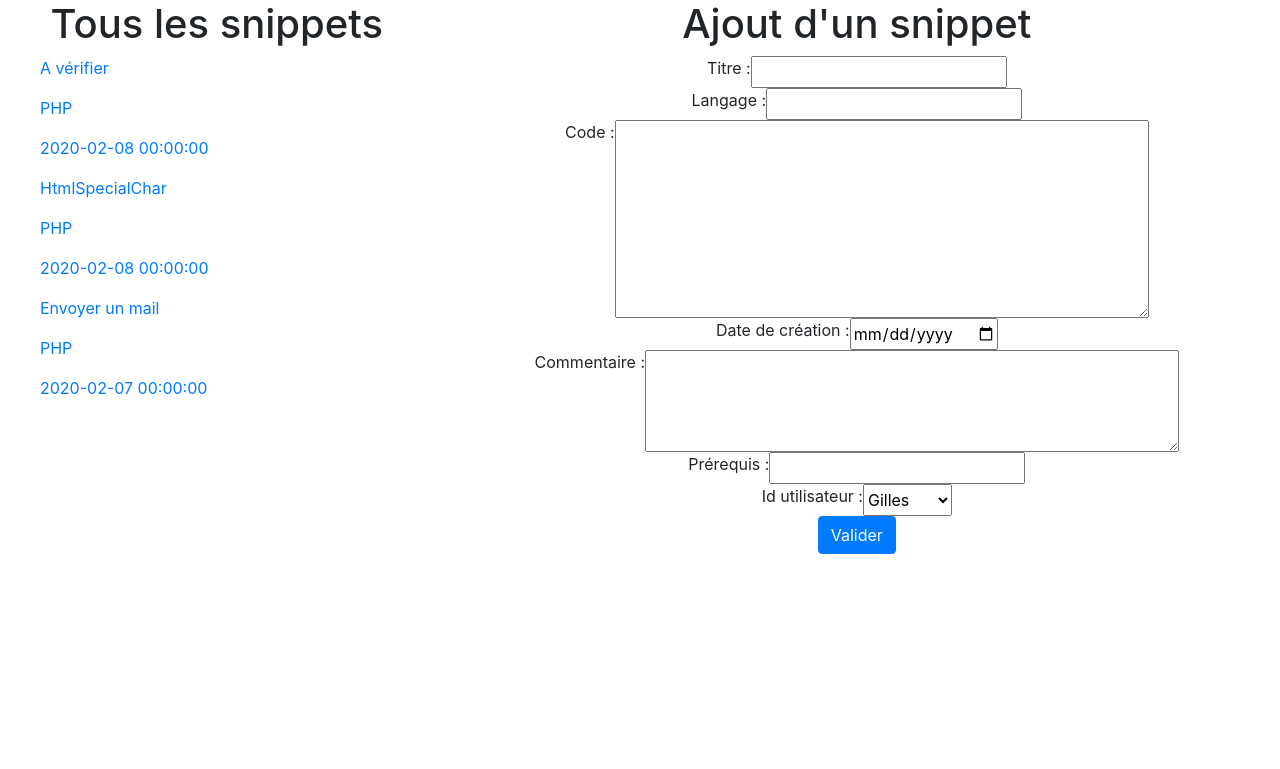
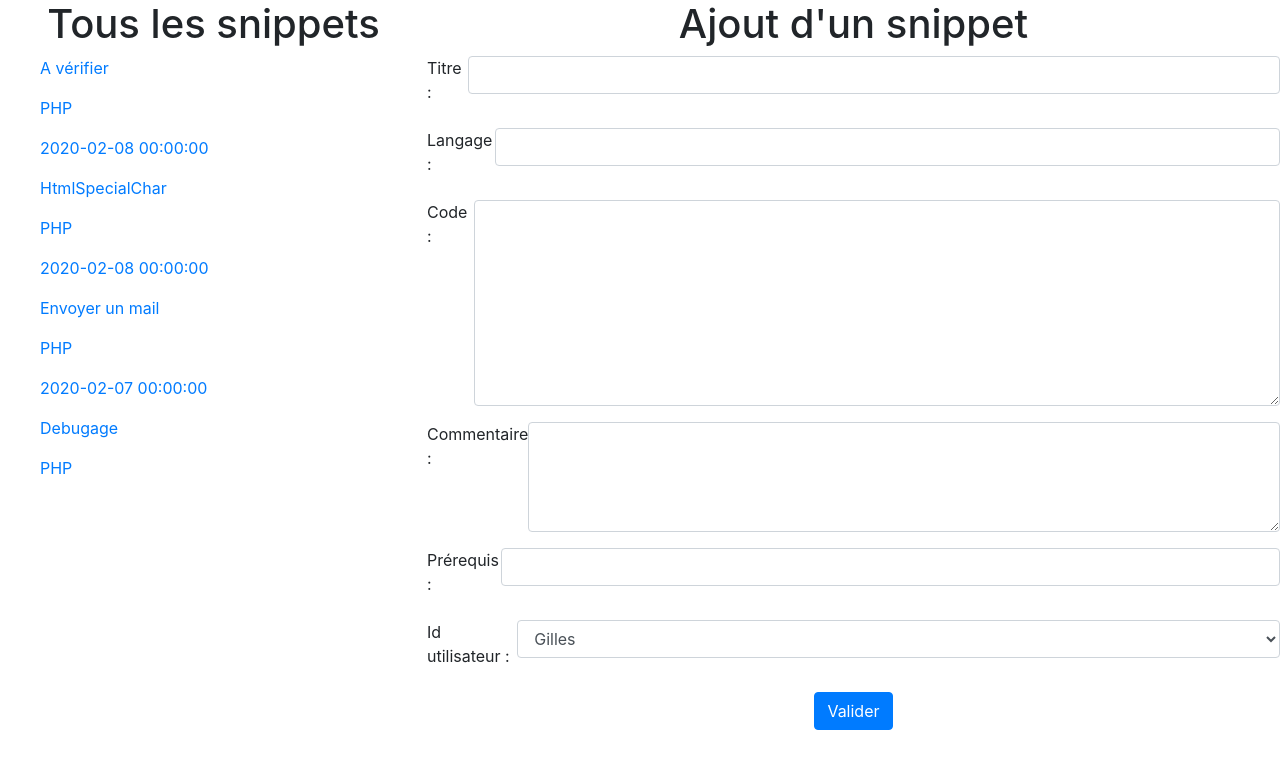
Before and after one commit to gillout/snippets, a PHP site: page /?action=addSnippet in a window 1280 px wide. Shown: the top 769 px of the page. Run offline with PHP 8.4, Linux system fonts and the light colour scheme; data comes from the database, SQL or seed files in the repository; a stand-in replaces the project's code that opens the database connection; some libraries are stand-ins or nearby versions.

Commit message:
Update Ok et affichage des catégories d'un snippet ajouté

```diff
--- a/ctrl/SnippetCtrl.php
+++ b/ctrl/SnippetCtrl.php
@@ -35,7 +35,7 @@ class SnippetCtrl
             $snippet->setTitle($_POST['title']);
             $snippet->setLanguage($_POST['language']);
             $snippet->setCode(htmlentities($_POST['code']));
-            $snippet->setDateCrea($_POST['dateCrea']);
+            $snippet->setDateCrea(date("Y-m-d H:i:s"));
             $snippet->setComment($_POST['comment']);
             $snippet->setRequirement($_POST['requirement']);
             $snippet->setUserId($_POST['userId']);
@@ -62,7 +62,6 @@ class SnippetCtrl
             $snippet->setTitle($_POST['title']);
             $snippet->setLanguage($_POST['language']);
             $snippet->setCode(htmlentities($_POST['code']));
-            $snippet->setDateCrea($_POST['dateCrea']);
             $snippet->setComment(htmlentities($_POST['comment']));
             $snippet->setRequirement(htmlentities($_POST['requirement']));
             $snippet->setUserId($_POST['userId']);
--- a/model/CatManager.php
+++ b/model/CatManager.php
@@ -82,4 +82,18 @@ class CatManager
         }
         return null;
     }
+
+    public function getCatsBySnippetId($id)
+    {
+        $this->_db->exec("set names utf8");
+        $req = $this->_db->prepare('SELECT c.catId, c.label FROM cat c JOIN snipcat sc ON sc.catId = c.catId WHERE sc.snippetId = :id');
+        $req->bindParam(':id', $id);
+        $req->setFetchMode(PDO::FETCH_ASSOC);
+        $req->execute();
+        $result = [];
+        foreach ($req->fetchAll() as $cat) {
+            $result[] = $this->hydrate($cat, new Cat);
+        }
+        return $result;
+    }
 }
--- a/model/SnippetDto.php
+++ b/model/SnippetDto.php
@@ -10,6 +10,7 @@ class SnippetDto
     private $_comment;
     private $_requirement;
     private $_user;
+    private $_cats = [];
 
     /**
      * @return mixed
@@ -138,4 +139,20 @@ class SnippetDto
     {
         $this->_user = $user;
     }
+
+    /**
+     * @return mixed
+     */
+    public function getCats()
+    {
+        return $this->_cats;
+    }
+
+    /**
+     * @param mixed $cats
+     */
+    public function setCats($cats)
+    {
+        $this->_cats = $cats;
+    }
 }
--- a/model/SnippetManager.php
+++ b/model/SnippetManager.php
@@ -87,7 +87,7 @@ class SnippetManager
             echo '</pre>';
             // Préparation requête update
             $this->_db->exec("set names utf8");
-            $req = $this->_db->prepare('UPDATE snippet SET title=:title, language=:language, code=:code, dateCrea=:dateCrea, comment=:comment, requirement=:requirement, userId=:userId WHERE snippetId=:snippetId');
+            $req = $this->_db->prepare('UPDATE snippet SET title=:title, language=:language, code=:code, comment=:comment, requirement=:requirement, userId=:userId WHERE snippetId=:snippetId');
             // Assignation valeurs
             $title = $snippet->getTitle();
             $req->bindParam(':title', $title);
@@ -95,8 +95,6 @@ class SnippetManager
             $req->bindParam(':language', $language);
             $code = $snippet->getCode();
             $req->bindParam(':code', $code);
-            $dateCrea = $snippet->getDateCrea();
-            $req->bindParam(':dateCrea', $dateCrea);
             $comment = $snippet->getComment();
             $req->bindParam(':comment', $comment);
             $requirement = $snippet->getRequirement();
--- a/service/SnippetService.php
+++ b/service/SnippetService.php
@@ -1,26 +1,27 @@
 <?php
 
 require_once(ROOT_DIR . '/model/UserManager.php');
-//require_once(ROOT_DIR . '/model/CatManager.php');
+require_once(ROOT_DIR . '/model/CatManager.php');
 require_once(ROOT_DIR . '/model/SnippetManager.php');
 require_once(ROOT_DIR . '/model/SnippetDto.php');
 
 class SnippetService
 {
     private $_userManager;
-//    private $_catManager;
+    private $_catManager;
     private $_snippetManager;
 
     public function __construct(PDO $db)
     {
         $this->_userManager = new UserManager($db);
-//        $this->_catManager = new CatManager($db);
+        $this->_catManager = new CatManager($db);
         $this->_snippetManager = new SnippetManager($db);
     }
 
     public function findById($id)
     {
         $snippet = $this->_snippetManager->getOneSnippet($id);
+        $cats = $this->_catManager->getCatsBySnippetId($id);
         $result = new SnippetDto();
         $result->setSnippetId($snippet->getSnippetId());
         $result->setTitle($snippet->getTitle());
@@ -30,9 +31,8 @@ class SnippetService
         $result->setComment($snippet->getComment());
         $result->setRequirement($snippet->getRequirement());
         $user = $this->_userManager->getOneUser($snippet->getUserId());
-//        $cat = $this->_catManager->getOneCat($snippet->getCatId());
+        $result->setCats($cats);
         $result->setUser($user);
-//        $result->setCat($cat);
         return $result;
     }
     public function findLast()
--- a/sql-infos.sql
+++ b/sql-infos.sql
@@ -47,12 +47,14 @@ INSERT INTO `cat` (`catId`, `label`) VALUES (NULL, 'Infos');
 INSERT INTO `snippet` (`snippetId`, `title`, `language`, `code`, `dateCrea`, `comment`, `requirement`, `userId`) VALUES (NULL, 'A vérifier', 'PHP', '<?php echo \'test\'; ?>\r\npeut être remplacé par\r\n<?= \'test\'; ?>\r\nA confirmer', '2020-02-08', 'Voir avec Matthieu', NULL, 1);
 INSERT INTO `snippet` (`snippetId`, `title`, `language`, `code`, `dateCrea`, `comment`, `requirement`, `userId`) VALUES (NULL, 'HtmlSpecialChar', 'PHP', 'HTMLSPECIALCHAR($_GET[\'variable\'])', '2020-02-08', NULL, NULL, 1);
 INSERT INTO `snippet` (`snippetId`, `title`, `language`, `code`, `dateCrea`, `comment`, `requirement`, `userId`) VALUES (NULL, 'Envoyer un mail', 'PHP', 'mail("label@fournisseur", "Sujet", $message, $header);', '2020-02-07', NULL, NULL, 2);
+INSERT INTO `snippet` (`snippetId`, `title`, `language`, `code`, `comment`, `requirement`, `userId`) VALUES (NULL, 'Debugage', 'PHP', '<?phg debugueur ?>', NULL, NULL, 2);
 
 INSERT INTO `snipcat` (`snippetId`, `catId`) VALUES (1, 3);
 INSERT INTO `snipcat` (`snippetId`, `catId`) VALUES (2, 3);
 INSERT INTO `snipcat` (`snippetId`, `catId`) VALUES (3, 3);
 INSERT INTO `snipcat` (`snippetId`, `catId`) VALUES (4, 1);
 INSERT INTO `snipcat` (`snippetId`, `catId`) VALUES (5, 2);
+INSERT INTO `snipcat` (`snippetId`, `catId`) VALUES (7, 1);
 
 SELECT title, language, code, dateCrea, comment, requirement, name, label
 	FROM snippet s, user, snipcat sc, cat c
--- a/view/addUpdSnippetView.php
+++ b/view/addUpdSnippetView.php
@@ -11,43 +11,34 @@
         <?php if ($isUpdate) { ?>
                 <input type="text" name="snippetId" value="<?= $isUpdate ? $snippet->getSnippetId() : '' ?>" hidden>
         <?php } ?>
-        <div>
-            <label>Titre :</label>
-            <input type="text" name="title" value="<?= $isUpdate ? $snippet->getTitle() : '' ?>" required>
+        <div class="form-group">
+            <label for="title">Titre :</label>
+            <input type="text" class="form-control" id="title" name="title" value="<?= $isUpdate ? $snippet->getTitle() : '' ?>" required>
         </div>
-        <div>
-            <label>Langage :</label>
-            <input type="text" name="language" value="<?= $isUpdate ? $snippet->getLanguage() : '' ?>" required>
+        <div class="form-group">
+            <label for="language">Langage :</label>
+            <input type="text" class="form-control" id="language" name="language" value="<?= $isUpdate ? $snippet->getLanguage() : '' ?>" required>
         </div>
-        <div>
-            <label>Code :</label>
-            <textarea name="code" rows="8" cols="50" required><?= $isUpdate ? $snippet->getCode() : '' ?></textarea>
+        <div class="form-group">
+            <label for="code">Code :</label>
+            <textarea class="form-control" id="code" name="code" rows="8" cols="50" required><?= $isUpdate ? $snippet->getCode() : '' ?></textarea>
         </div>
-        <div>
-            <label>Date de création :</label>
-            <input type="date" name="dateCrea" value="<?= $isUpdate ? $snippet->getDateCrea() : '' ?>">
+        <div class="form-group">
+            <label for="comment">Commentaire :</label>
+            <textarea class="form-control" id="comment" name="comment" rows="4" cols="50"><?= $isUpdate ? $snippet->getComment() : '' ?></textarea>
         </div>
-        <div>
-            <label>Commentaire :</label>
-            <textarea name="comment" rows="4" cols="50"><?= $isUpdate ? $snippet->getComment() : '' ?></textarea>
+        <div class="form-group">
+            <label for="requirement">Prérequis :</label>
+            <input type="text" class="form-control" id="requirement" name="requirement" value="<?= $isUpdate ? $snippet->getRequirement() : '' ?>">
         </div>
-        <div>
-            <label>Prérequis :</label>
-            <input type="text" name="requirement" value="<?= $isUpdate ? $snippet->getRequirement() : '' ?>">
-        </div>
-        <div>
-            <label>Id utilisateur :</label>
-
-            <select name="userId">
+        <div class="form-group">
+            <label for="userid">Id utilisateur :</label>
+            <select class="form-control" id="userid" name="userId">
                 <?php foreach($users as $user) : ?>
                     <option value="<?= $user->getUserId(); ?>"<?= ($isUpdate && $snippet->getUserId() == $user->getUserId()) ? 'selected' : '' ?>><?= $user->getName(); ?></option>
                 <?php endforeach; ?>
             </select>
         </div>
-<!--        <div>-->
-<!--            <label>Id catégorie :</label>-->
-<!--            <input type="number" name="catId" value="--><?//= $isUpdate ? $snippet->getCatId() : '' ?><!--" required>-->
-<!--        </div>-->
         <div>
             <button class="btn btn-primary" name="validate">Valider</button>
         </div>
```
Also changed, not shown: view/oneSnippetView.php (+7 -2 lines).
